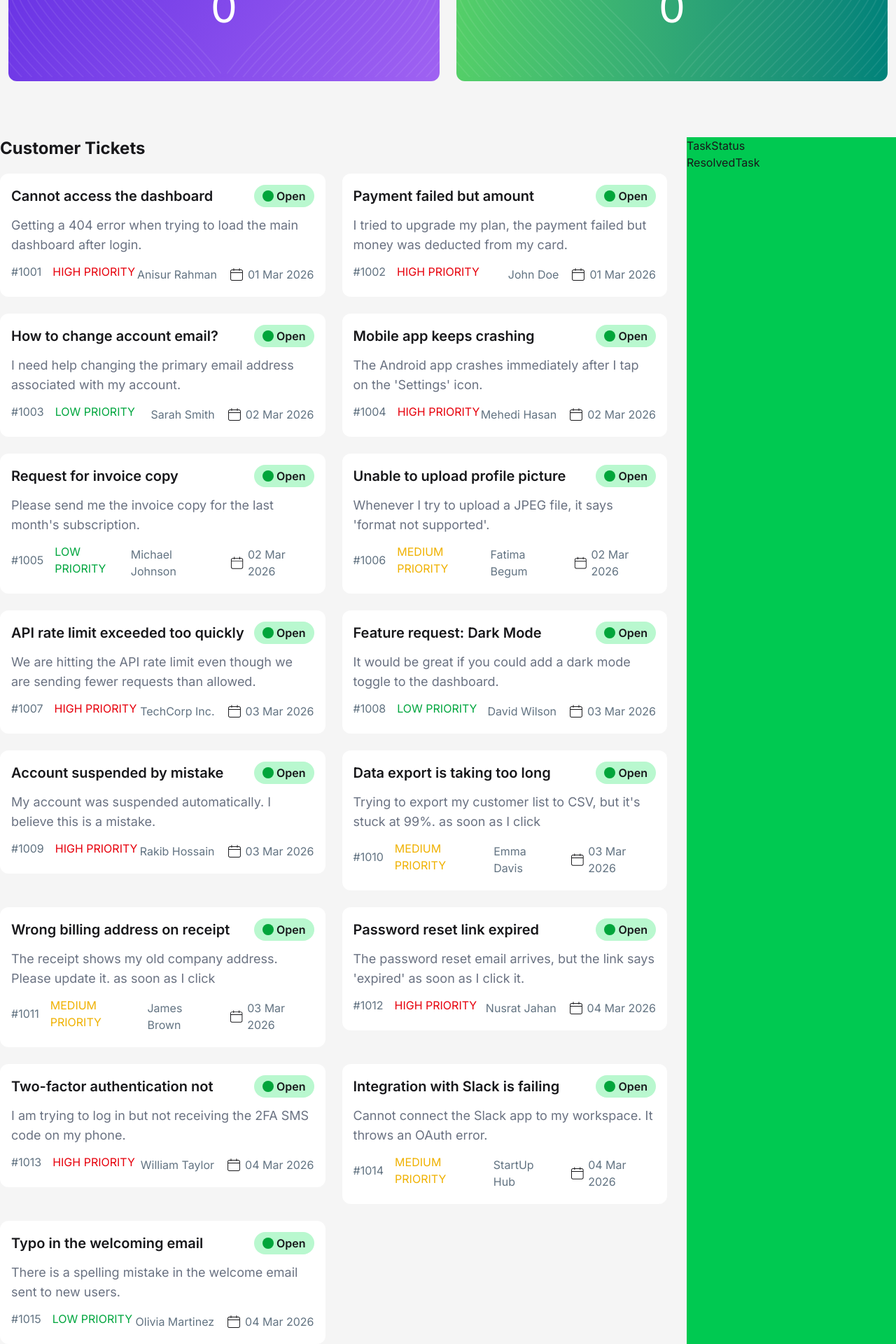
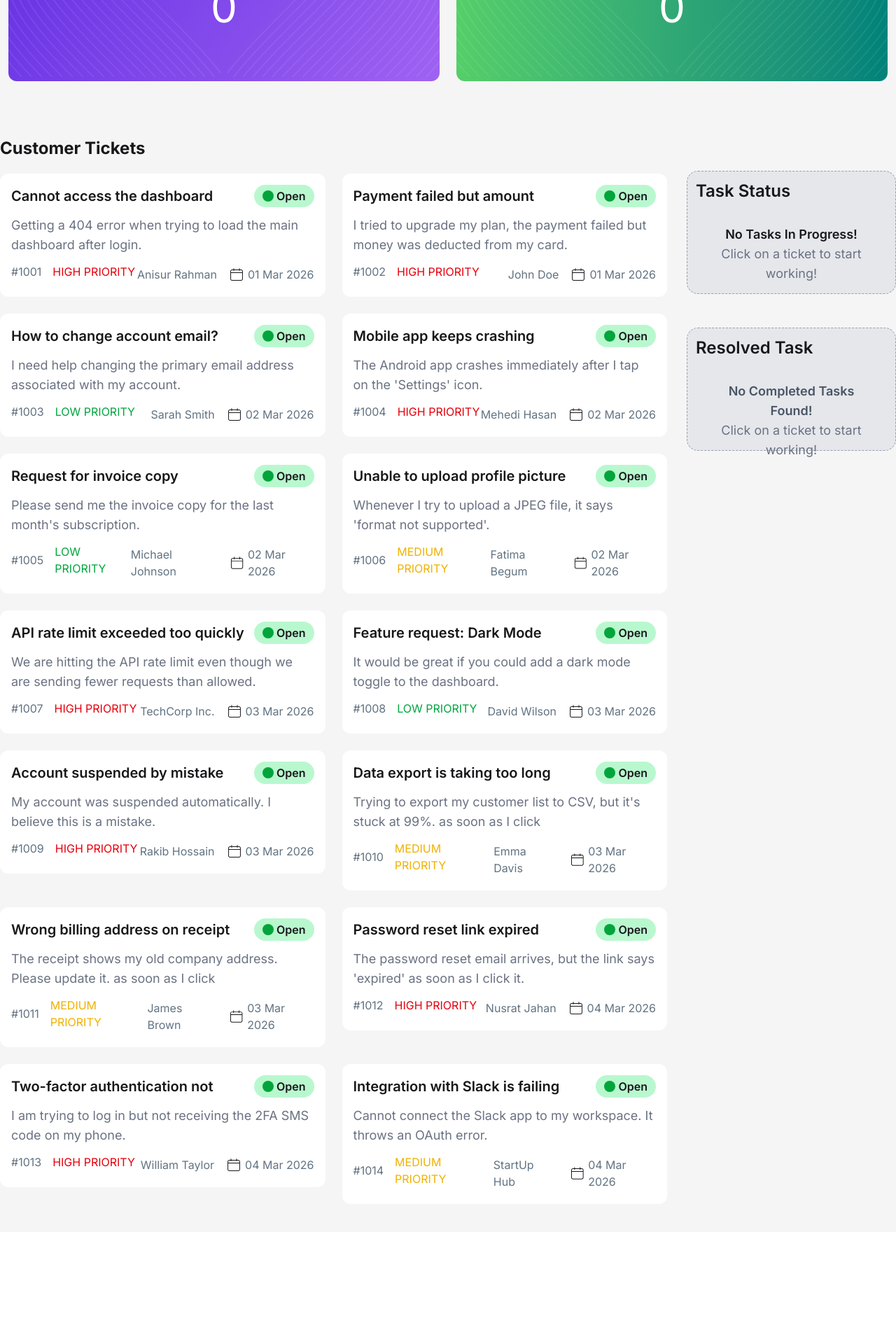
Before and after one commit to shihab-63/CS-Ticket-System-React, a React (Vite) app: page / in a window 1280 px wide. Shown: the part 284-2204 px from the top of the page at 70% size. After the commit the page ends 2044 px from the top, so only its background shows below. Built offline with nearby package versions, Linux system fonts and the light colour scheme.

Commit message:
create task & resolved section

```diff
--- a/public/ticketsData.json
+++ b/public/ticketsData.json
@@ -124,14 +124,5 @@
     "priority": "MEDIUM PRIORITY",
     "status": "Open",
     "createdAt": "04 Mar 2026"
-  },
-  {
-    "id": "1015",
-    "title": "Typo in the welcoming email",
-    "description": "There is a spelling mistake in the welcome email sent to new users.",
-    "customer": "Olivia Martinez",
-    "priority": "LOW PRIORITY",
-    "status": "Open",
-    "createdAt": "04 Mar 2026"
   }
 ]
--- a/src/components/ResolvedTask/ResolvedTask.jsx
+++ b/src/components/ResolvedTask/ResolvedTask.jsx
@@ -1,9 +1,21 @@
-import React from 'react'
+import React from "react";
 
 const ResolvedTask = () => {
   return (
-    <div>ResolvedTask</div>
-  )
-}
+    <>
+      <div className="bg-gray-200 h-44 border-gray-400 border border-dashed mt-12 p-3 rounded-2xl">
+        <h1 className="text-2xl font-semibold ">Resolved Task</h1>
+        <div className="text-center mt-3 p-5">
+          <p className="text-lg font-semibold text-gray-600">
+            No Completed Tasks Found!
+          </p>
+          <h2 className="text-lg text-gray-500">
+            Click on a ticket to start working!
+          </h2>
+        </div>
+      </div>
+    </>
+  );
+};
 
-export default ResolvedTask
+export default ResolvedTask;
--- a/src/components/TaskStatus/TaskStatus.jsx
+++ b/src/components/TaskStatus/TaskStatus.jsx
@@ -1,7 +1,17 @@
 import React from "react";
 
 const TaskStatus = () => {
-  return <div>TaskStatus</div>;
+  return (
+    <>
+      <div className="bg-gray-200 h-44 border-gray-400 border border-dashed  mt-12 p-3 rounded-2xl">
+        <h1 className="text-2xl font-semibold">Task Status</h1>
+        <div className="text-center mt-3 p-5">
+          <p className="text-lg font-semibold">No Tasks In Progress!</p>
+          <h2 className="text-lg text-gray-500">Click on a ticket to start working!</h2>
+        </div>
+      </div>
+    </>
+  );
 };
 
 export default TaskStatus;
--- a/src/components/Ticket/Ticket.jsx
+++ b/src/components/Ticket/Ticket.jsx
@@ -15,7 +15,7 @@ const Ticket = ({ ticket }) => {
   };
   return (
     <div className="">
-      <div className="bg-white p-4 rounded-xl">
+      <div className="bg-white cursor-pointer hover:-translate-y-1 transition-all duration-300 hover:shadow-xl p-4 rounded-xl">
         {/* Title, Status */}
         <div className="flex justify-between items-center">
           <h1 className=" md:text-xl font-bold md:font-semibold">{title}</h1>
--- a/src/components/TicketDashboard/TicketDashboard.jsx
+++ b/src/components/TicketDashboard/TicketDashboard.jsx
@@ -13,14 +13,14 @@ const TicketDashboard = ({ ticketsPromise }) => {
           {/* Left Side Ticket */}
           <div className="order-2 md:order-1 col-span-9">
             <h1 className="text-2xl font-bold">Customer Tickets</h1>
-            <div className="grid grid-cols-1 mx-3 md:mx-0 md:grid-cols-2 gap-6 mt-5">
+            <div className="grid grid-cols-1 mb-10 mx-3 md:mx-0 md:grid-cols-2 gap-6 mt-5">
               {ticketsData.map((ticket, index) => (
                 <Ticket key={index} ticket={ticket} />
               ))}
             </div>
           </div>
           {/* Right Side Task */}
-          <div className="order-1 md:order-1 col-span-3 bg-green-500">
+          <div className="order-1 md:order-1 col-span-3 h-fit">
             <TaskStatus />
             <ResolvedTask />
           </div>
```
